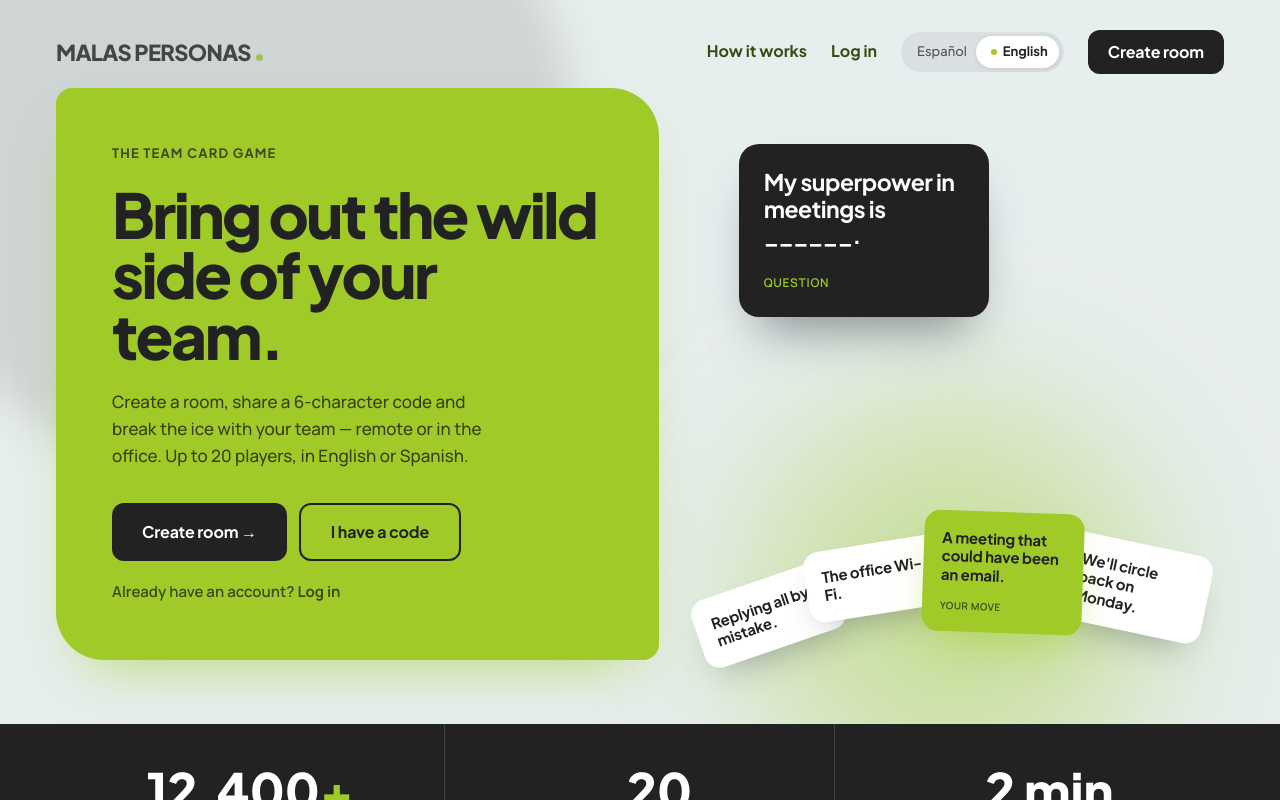
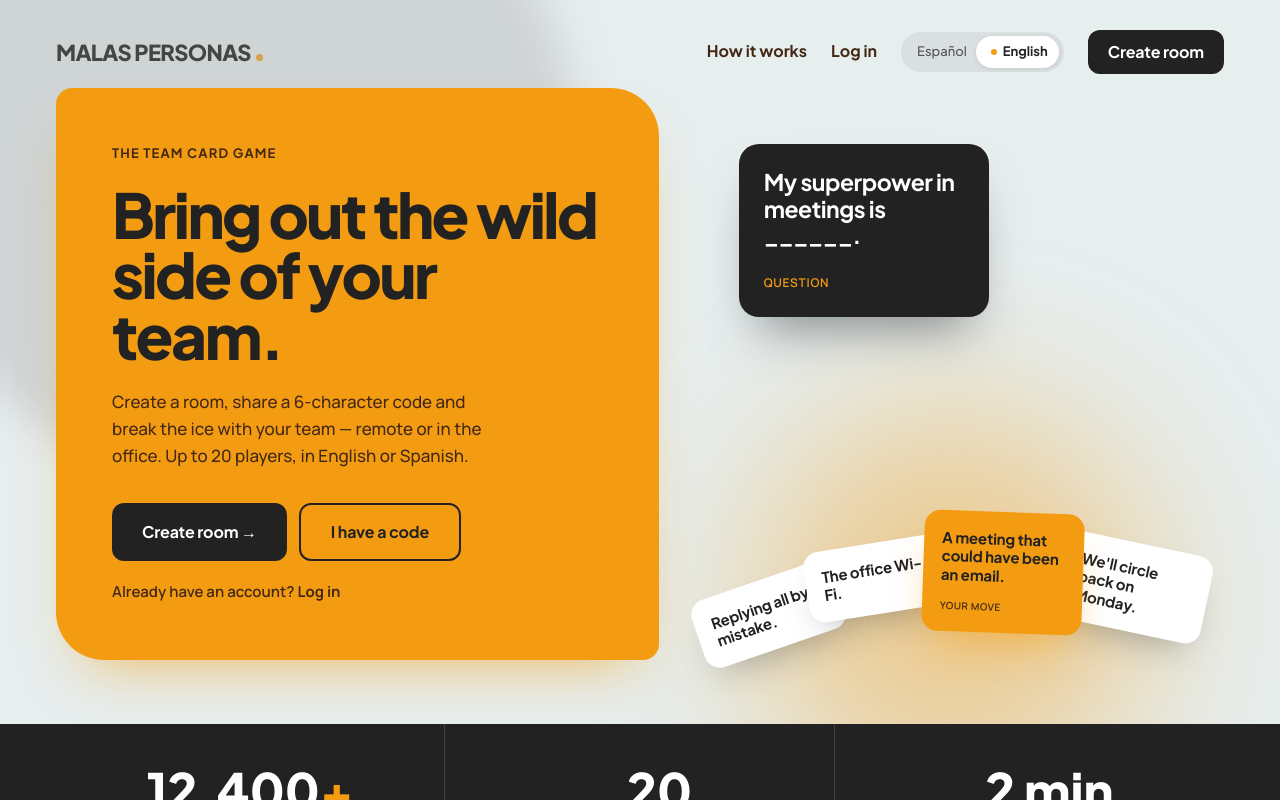
Before and after one commit to jomavazquez/malas-personas, a React (Vite) app in the folder frontend/: page / in a window 1280 px wide. Shown: the top 800 px of the page. Built offline with nearby package versions, Linux system fonts and the light colour scheme.

Commit message:
Minor changes

```diff
--- a/frontend/src/components/pages/TopMenu.tsx
+++ b/frontend/src/components/pages/TopMenu.tsx
@@ -1,20 +1,28 @@
 import { useTranslation } from "react-i18next";
-import { useAuth } from "../../context/AuthContext";
-import { scrollTo, C, F } from "../../lib";
+import { useNavigate } from "react-router-dom";
+import { useAuth } from "../../context";
+import { goToSection, C, F } from "../../lib";
 import { UnderlineLink, LanguageSelector, Button } from "../../components";
 
 export const TopMenu = () => {
 
     const { t } = useTranslation();
     const { user } = useAuth();
+    const navigate = useNavigate();
 
     return (
         <>
             <div className="hidden md:flex items-center gap-6" style={{ fontFamily: F.display, fontWeight: 600, fontSize: 16, color: C.subtle }}>
-                <UnderlineLink onClick={ scrollTo("how") } >{ t("nav.howItWorks") }</UnderlineLink>
-                <UnderlineLink to={ user ? "/my-rooms" : "/login" }>{ t( user ? "nav.myRooms" : "nav.login") }</UnderlineLink>
+                <UnderlineLink onClick={() => goToSection(navigate, "how")}>
+                    { t("nav.howItWorks") }
+                </UnderlineLink>
+                <UnderlineLink to={ user ? "/my-rooms" : "/login" }>
+                    { t( user ? "nav.myRooms" : "nav.login") }
+                </UnderlineLink>
                 <LanguageSelector />
-                <Button to={ user ? "/lobby" : "/register" } size="sm">{ t("nav.createRoom") }</Button>
+                <Button to={ user ? "/lobby" : "/register" } size="sm">
+                    { t("nav.createRoom") }
+                </Button>
             </div>
             {/* Mobile nav */}
             <div className="flex md:hidden items-center gap-3">
--- a/frontend/src/index.css
+++ b/frontend/src/index.css
@@ -21,7 +21,7 @@ body {
 }
 
 :root {
-    --primary: #9FCA28
+    --primary: #f39c12
 }
 
 .animate-floaty {
--- a/frontend/src/lib/tokens.ts
+++ b/frontend/src/lib/tokens.ts
@@ -1,7 +1,7 @@
 export const C = {
-  accent:     "#9FCA28",
-  accentDeep: "#3A4A12",
-  accentMid:  "#384011",
+  accent:     "#f39c12",
+  accentDeep: "#442816",
+  accentMid:  "#442816",
   base:       "#222222",
   surface:    "#E7EEEE",
   muted:      "#50545A",
```
